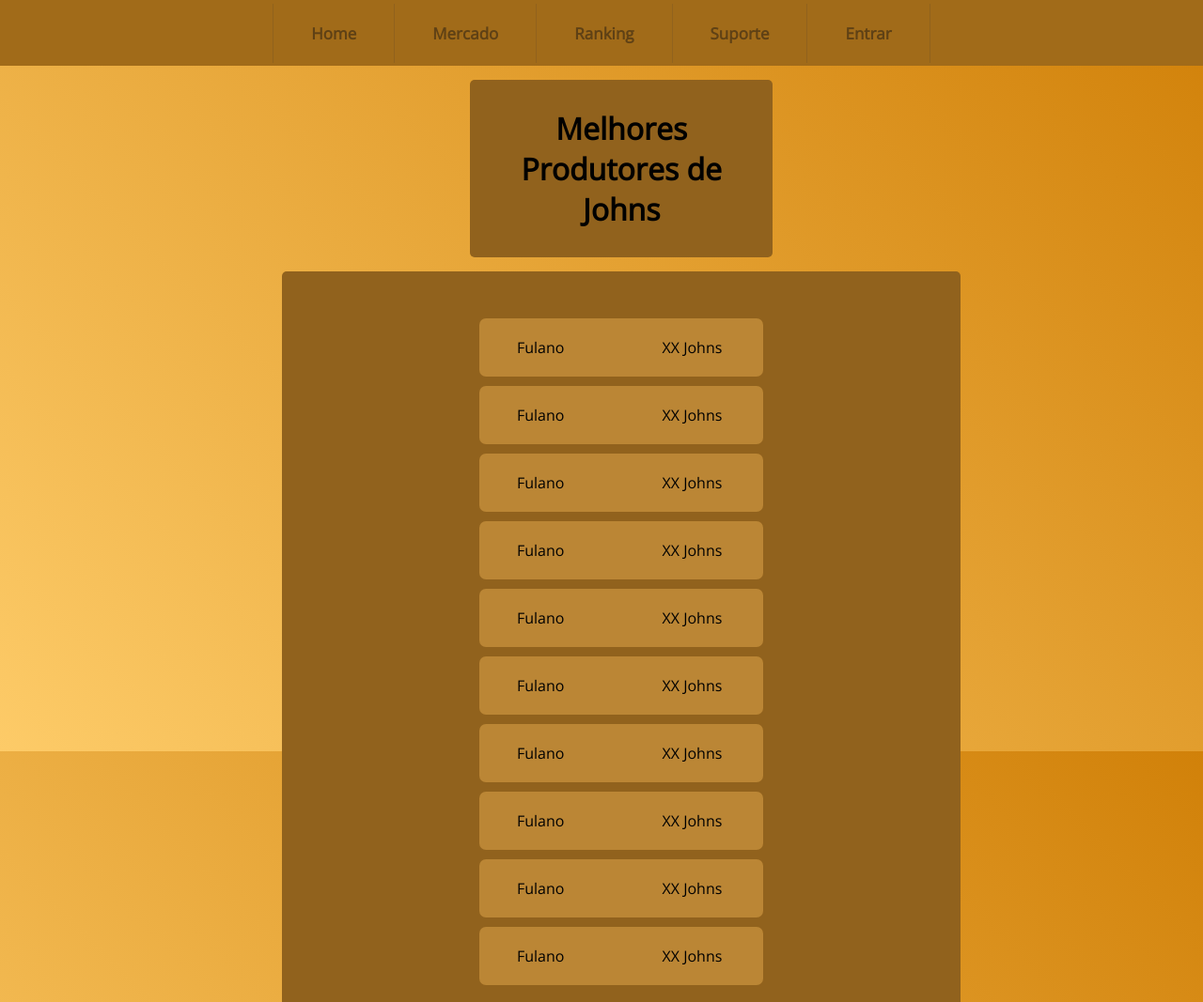
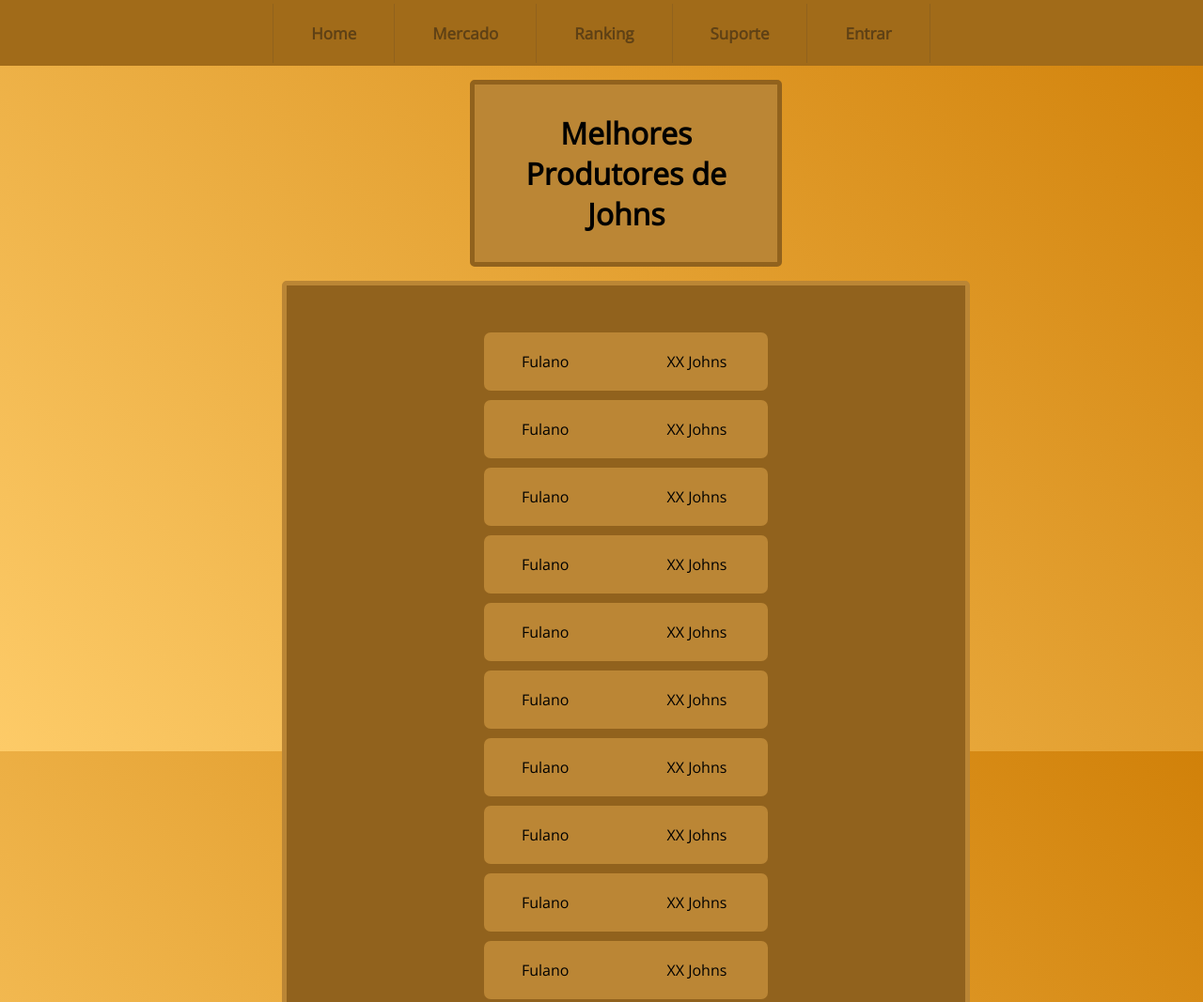
Before and after one commit to JohnJohnNB/DSO-Exercicio-04, a plain HTML site: page frontend/view/tela_ranking.html in a window 1280 px wide. Shown: the top 1067 px of the page at 94% size. Drawn offline with nearby package versions, Linux system fonts and the light colour scheme.

Commit message:
bordinhas - tela_ranking

```diff
--- a/frontend/css/style_ranking.css
+++ b/frontend/css/style_ranking.css
@@ -7,9 +7,12 @@
 
 #titulo {
   text-align: center;
-  background-color: rgb(145, 98, 29);
+  background-color: rgb(187, 134, 53);
   padding: 30px;
   border-radius: 5px;
+  border-color: rgb(145, 98, 29);
+  border-width: 5px;
+  border-style: solid;
   margin: 15px 500px;
 }
 
@@ -19,6 +22,9 @@
   margin: 0px 300px 30px 300px;
   padding: 40px 200px;
   border-radius: 5px;
+  border-color: rgb(187, 134, 53);
+  border-width: 5px;
+  border-style: solid;
   background-color: rgb(145, 98, 29);
 }
 
```
